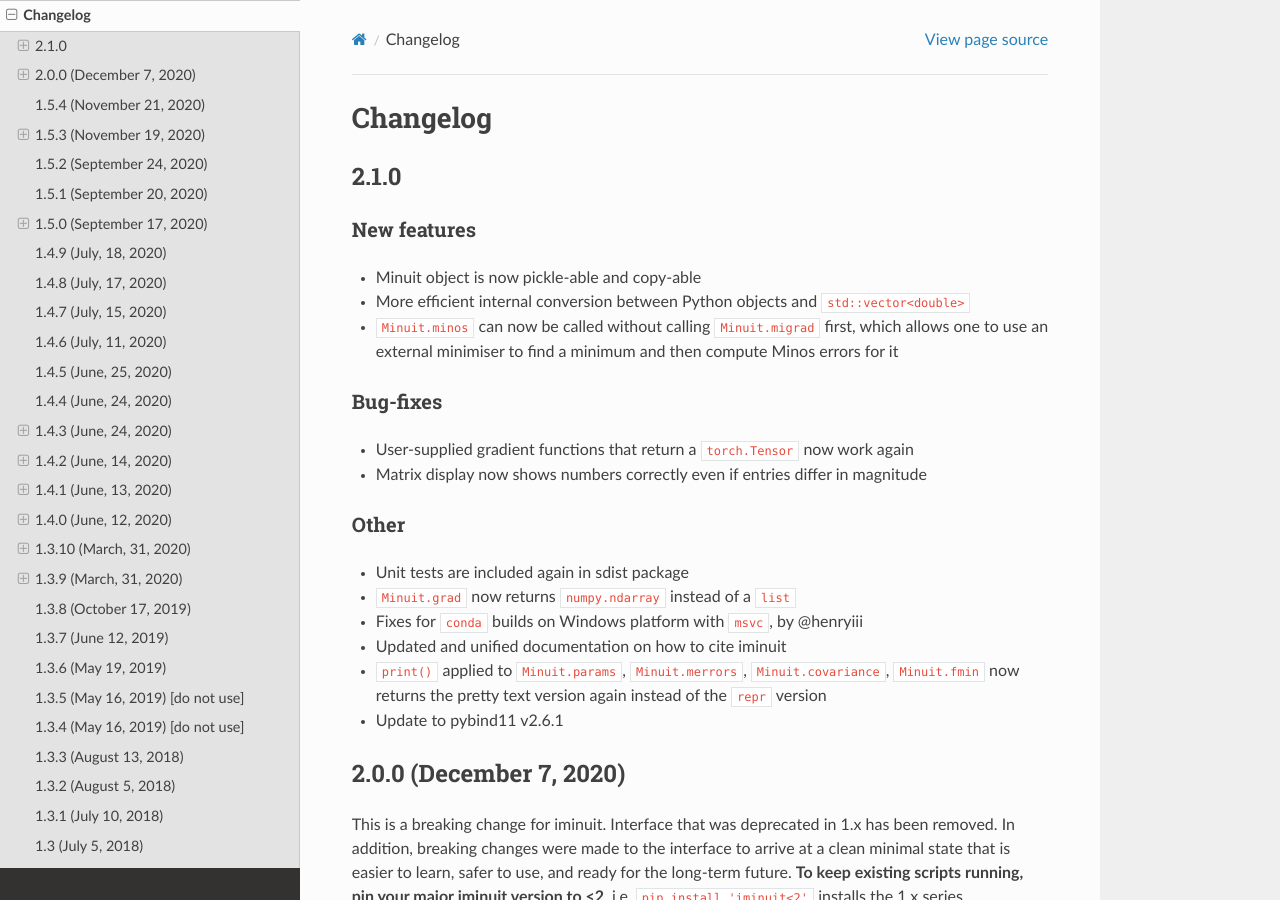
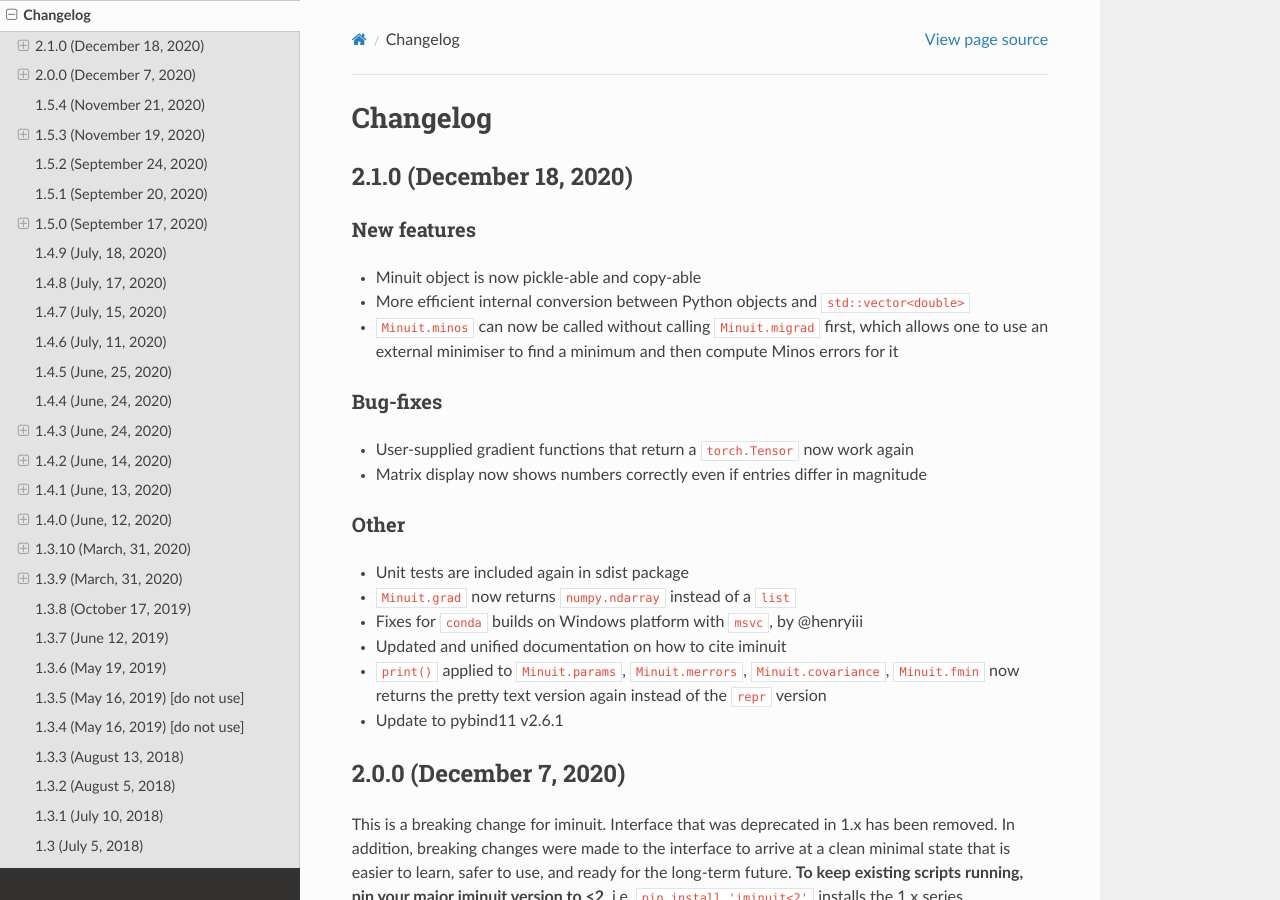
Before and after one commit to scikit-hep/iminuit, a Sphinx documentation site: the page built from doc/changelog.rst, in a window 1280 px wide and 900 px high. Built offline with Sphinx 7.4.7 and the Read the Docs theme 2.0.0, drawn with Linux system fonts in a browser that asks for light colours.

Commit message:
update changelog

```diff
--- a/doc/changelog.rst
+++ b/doc/changelog.rst
@@ -5,8 +5,8 @@
 Changelog
 =========
 
-2.1.0
-------------------------
+2.1.0 (December 18, 2020)
+-------------------------
 
 New features
 ~~~~~~~~~~~~
```
